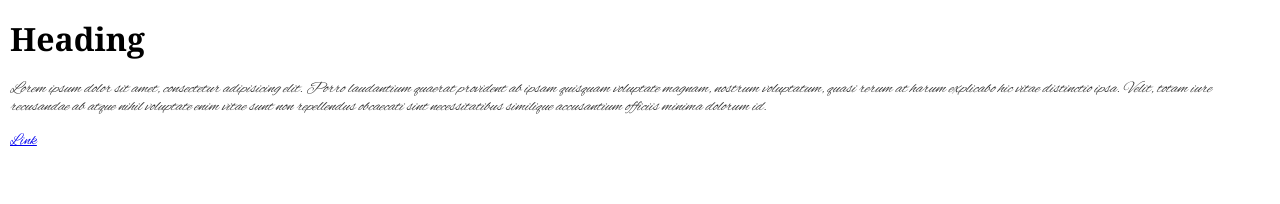
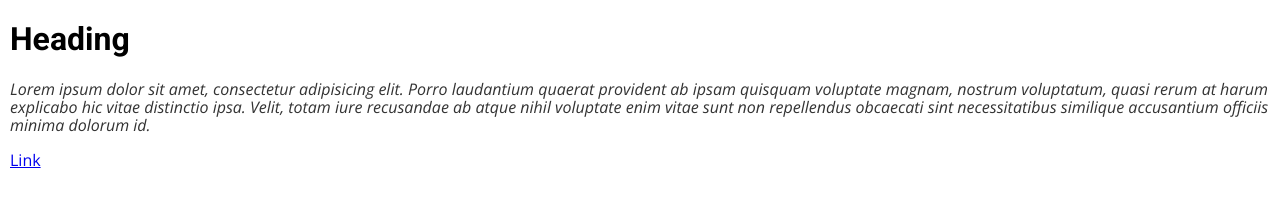
Before and after one commit to MaGabyZR/Advanced_HTML_CSS, a plain HTML site: page index.html in a window 1280 px wide. Drawn offline with nearby package versions, Linux system fonts and the light colour scheme.

Commit message:
Font Services

```diff
--- a/css/styles.css
+++ b/css/styles.css
@@ -13,11 +13,11 @@
 body{
     margin: 10px;
     /* height: 200vh;*/
-    font-family: "brush", Arial, Helvetica, sans-serif;
+    font-family: "Open Sans", Arial, Helvetica, sans-serif;
 }
 
 h1 {
-    font-family: Georgia, 'Times New Roman', Times, serif;
+    font-family: Roboto, Arial, Helvetica, sans-serif;
 }
 
 p {
--- a/index.html
+++ b/index.html
@@ -4,6 +4,12 @@
     <meta charset="UTF-8" />
     <meta name="viewport" content="width=device-width, initial-scale=1.0" />
     <title>Document</title>
+    <link rel="preconnect" href="https://fonts.googleapis.com" />
+    <link rel="preconnect" href="https://fonts.gstatic.com" crossorigin />
+    <link
+      href="https://fonts.googleapis.com/css2?family=Open+Sans:ital,wght@0,300..800;1,300..800&family=Roboto:ital,wght@0,100..900;1,100..900&display=swap"
+      rel="stylesheet"
+    />
     <link rel="stylesheet" href="css/normalize.css" />
     <link rel="stylesheet" href="css/styles.css" />
   </head>
```
